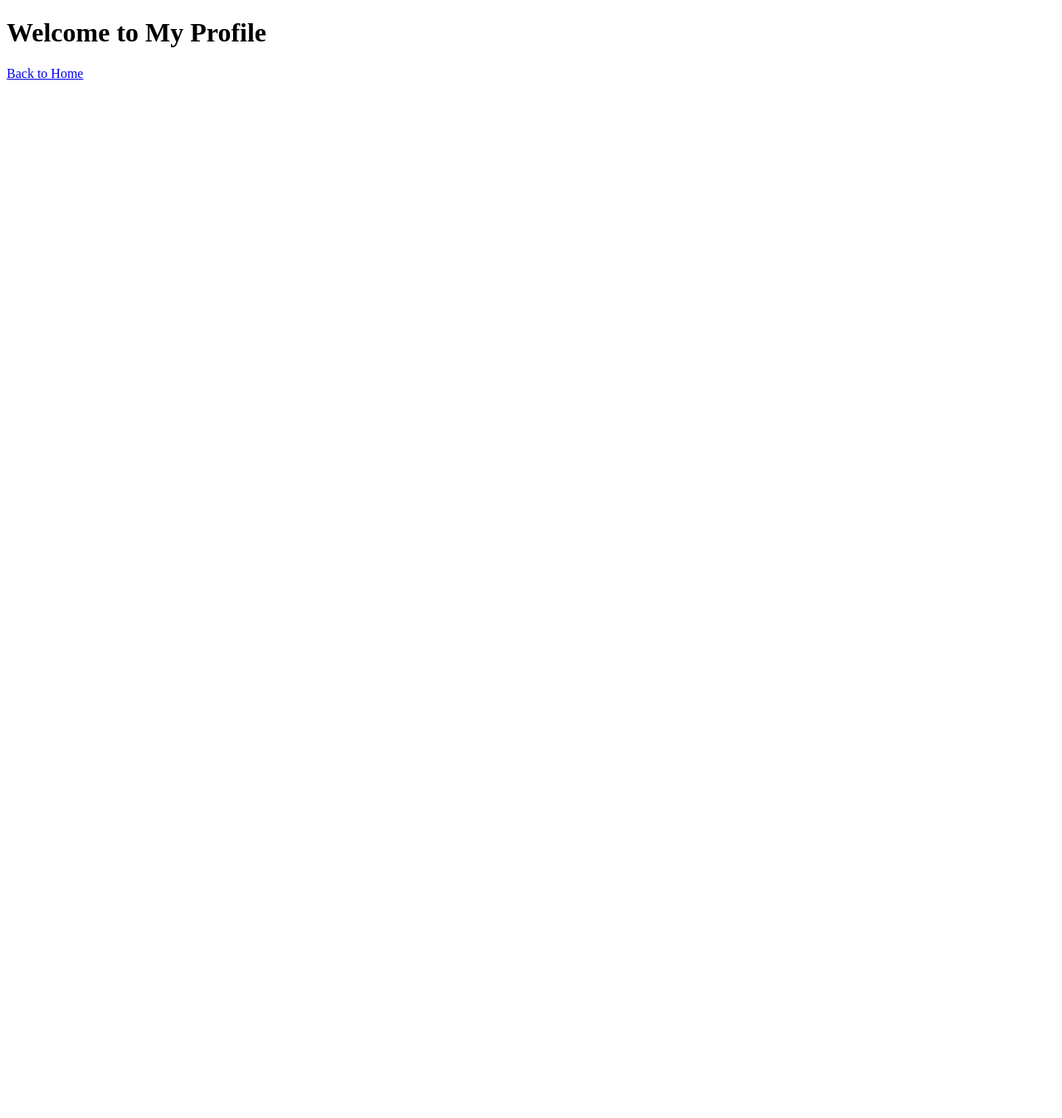
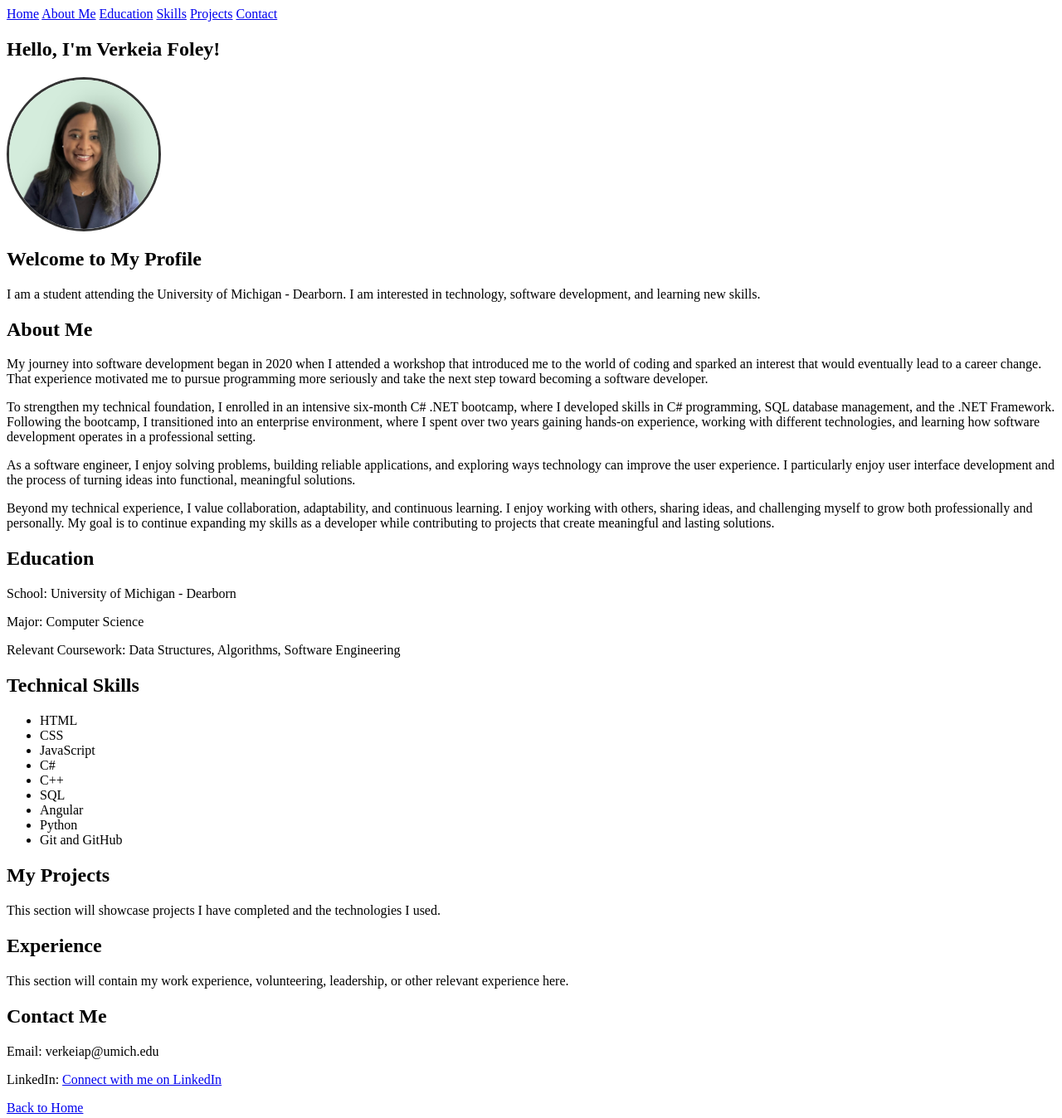
Before and after one commit to vphillips1/beyond-the-resume, a plain HTML site: page members/verkeiaf.html in a window 1280 px wide. Shown: the whole page at 83% size. Before the commit the page ends 800 px from the top, so only its background shows below. Drawn offline with Linux system fonts and the light colour scheme; a script that the page names is missing.

Commit message:
Changed the file structure since we all will have separate css and javascript files. Added a file for each user and they will have to change their file names to what they want. Also, added html in my personal user folder and css. Added home.css and home.js file.

```diff
--- /dev/null
+++ b/css/verkeiaf.css
@@ -0,0 +1,8 @@
+.profile-picture {
+    width: 180px;
+    height: 180px;
+    border-radius: 50%;
+    object-fit: cover;
+    display: block;
+    border: 3px solid #333;
+}
--- a/members/verkeiaf.html
+++ b/members/verkeiaf.html
@@ -1,20 +1,138 @@
+
 <!DOCTYPE html>
 <html lang="en">
+
 <head>
     <meta charset="UTF-8">
     <meta name="viewport" content="width=device-width, initial-scale=1.0">
 
     <title>My Profile | Beyond the Resume</title>
 
-    <link rel="stylesheet" href="../css/style.css">
+    <link rel="stylesheet" href="../css/verkeiaf.css">
 </head>
 
 <body>
 
-    <h1>Welcome to My Profile</h1>
+    <!-- Navigation -->
+    <header>
+        <nav>
+            <a href="../index.html">Home</a>
+            <a href="#about">About Me</a>
+            <a href="#education">Education</a>
+            <a href="#skills">Skills</a>
+            <a href="#projects">Projects</a>
+            <a href="#contact">Contact</a>
+        </nav>
+    </header>
 
-    <a href="../index.html">Back to Home</a>
+    <!-- Introduction -->
+    <section id="intro">
 
+        <h1>Hello, I'm Verkeia Foley!</h1>
+
+         <img src="../images/verkeiaf/verkeiaf-profilepic.jpeg" alt="Verkeia Foley" class="profile-picture">
+
+        <h2>Welcome to My Profile</h2>
+
+        <p>
+            I am a student attending the University of Michigan - Dearborn. I am interested in technology,
+            software development, and learning new skills.
+        </p>
+
+    </section>
+
+    <!-- About Me -->
+    <section id="about">
+        <h2>About Me</h2>
+
+      <p>
+        My journey into software development began in 2020 when I attended
+        a workshop that introduced me to the world of coding and sparked
+        an interest that would eventually lead to a career change. That
+        experience motivated me to pursue programming more seriously and
+        take the next step toward becoming a software developer.
+     </p>
+      <p>
+        To strengthen my technical foundation, I enrolled in an intensive
+        six-month C# .NET bootcamp, where I developed skills in C#
+        programming, SQL database management, and the .NET Framework.
+        Following the bootcamp, I transitioned into an enterprise
+        environment, where I spent over two years gaining hands-on
+        experience, working with different technologies, and learning
+        how software development operates in a professional setting.
+      </p>
+      <p>
+        As a software engineer, I enjoy solving problems, building reliable
+        applications, and exploring ways technology can improve the user
+        experience. I particularly enjoy user interface development and
+        the process of turning ideas into functional, meaningful solutions.
+      </p>
+      <p>
+        Beyond my technical experience, I value collaboration, adaptability,
+        and continuous learning. I enjoy working with others, sharing ideas,
+        and challenging myself to grow both professionally and personally.
+        My goal is to continue expanding my skills as a developer while
+        contributing to projects that create meaningful and lasting solutions.
+      </p>
+
+    </section>
+
+    <!-- Education -->
+    <section id="education">
+        <h2>Education</h2>
+
+        <p>School: University of Michigan - Dearborn</p>
+        <p>Major: Computer Science</p>
+        <p>Relevant Coursework: Data Structures, Algorithms, Software Engineering</p>
+    </section>
+
+    <!-- Skills -->
+    <section id="skills">
+        <h2>Technical Skills</h2>
+
+        <ul>
+            <li>HTML</li>
+            <li>CSS</li>
+            <li>JavaScript</li>
+            <li>C#</li>
+            <li>C++</li>
+            <li>SQL</li>
+            <li>Angular</li>
+            <li>Python </li>
+            <li>Git and GitHub</li>
+        </ul>
+    </section>
+
+    <!-- Projects -->
+    <section id="projects">
+        <h2>My Projects</h2>
+
+        <p>
+            This section will showcase projects I have completed
+            and the technologies I used.
+        </p>
+    </section>
+
+    <!-- Experience -->
+    <section id="experience">
+        <h2>Experience</h2>
+
+        <p> This section will contain my work experience, volunteering,
+           leadership, or other relevant experience here.</p>
+    </section>
+
+    <!-- Contact -->
+    <section id="contact">
+        <h2>Contact Me</h2>
+
+        <p>Email: verkeiap@umich.edu</p>
+        <p>LinkedIn: <a href="https://www.linkedin.com/in/verkeia-foley" target="_blank">Connect with me on LinkedIn</a></p>
+
+        <a href="../index.html">Back to Home</a>
+    </section>
+
+    <!-- JavaScript -->
     <script src="../js/script.js"></script>
+
 </body>
 </html>
```
Also changed, not shown: css/home.css (added), css/member2.css (added), css/member3.css (added), css/member4.css (added), css/style.css (deleted), images/verkeiaf/verkeiaf-profilepic.jpeg (added), js/home.js (added), js/member2.js (added), js/member3.js (added), js/member4.js (added), js/script.js (deleted), js/verkeiaf.js (added), members/member2.html (added), members/member3.html (added), 1 more files.
